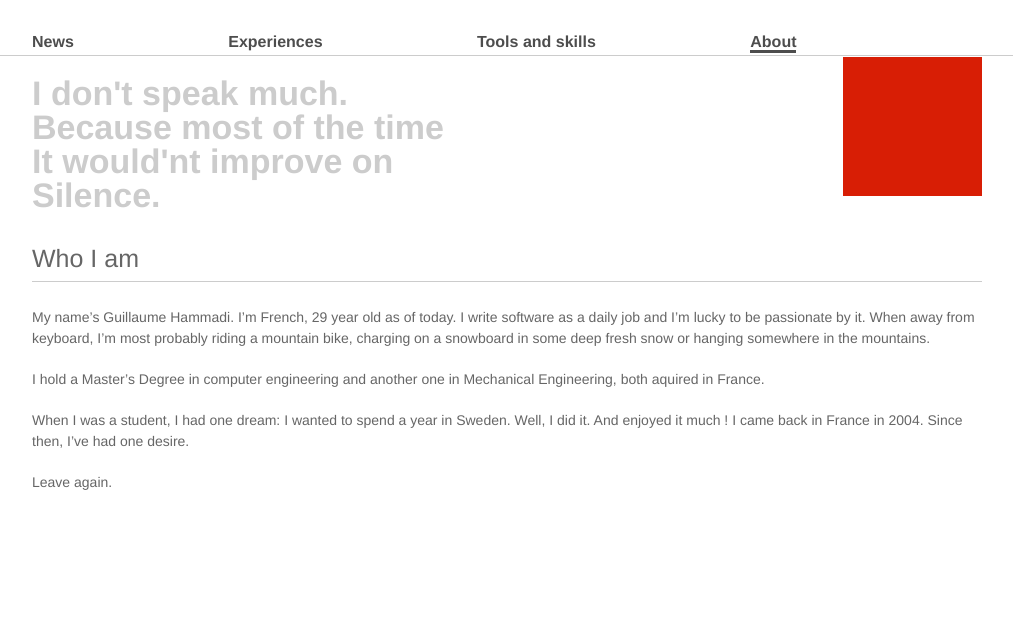
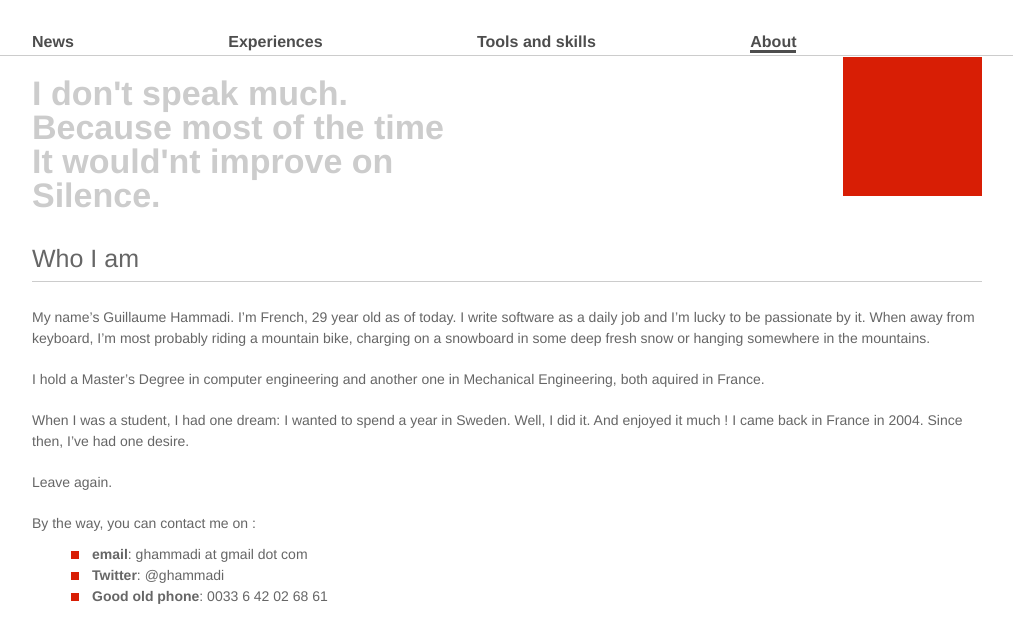
Before and after one commit to vaevictis/vaevictis.github.com, a Jekyll site: the page built from about.html, in a window 1280 px wide. Shown: the top 643 px of the page, without its empty margins (133-1146 px from the left). Built offline with Jekyll 4.4.1, drawn with Linux system fonts in a browser that asks for light colours.

Commit message:
Update about page to be able to be contacted

```diff
--- a/about.html
+++ b/about.html
@@ -26,4 +26,12 @@ title: About
 	<p>
 		Leave again.
 	</p>
+	<p>
+		By the way, you can contact me on :
+		<ul>
+			<li><strong>email</strong>: ghammadi at gmail dot com</li>
+			<li><strong>Twitter</strong>: @ghammadi</li>
+			<li><strong>Good old phone</strong>: 0033 6 42 02 68 61</li>
+		</ul>
+	</p>
 </div>
--- a/css/main.css
+++ b/css/main.css
@@ -182,10 +182,19 @@ h2 {
   padding-left: 10px;
 }
 
-#skills li {
+#about ul {
+  margin: 10px 0 0 10px;
+  padding-left: 10px;
+}
+
+#skills li,
+#about li {
   margin-left :34px;
   padding-left: 6px;
   list-style-image: url(../images/layout/bullet_small.jpg);
+}
+#about strong {
+  font-weight: bold;
 }
 
 #skills div.chapter {
```
